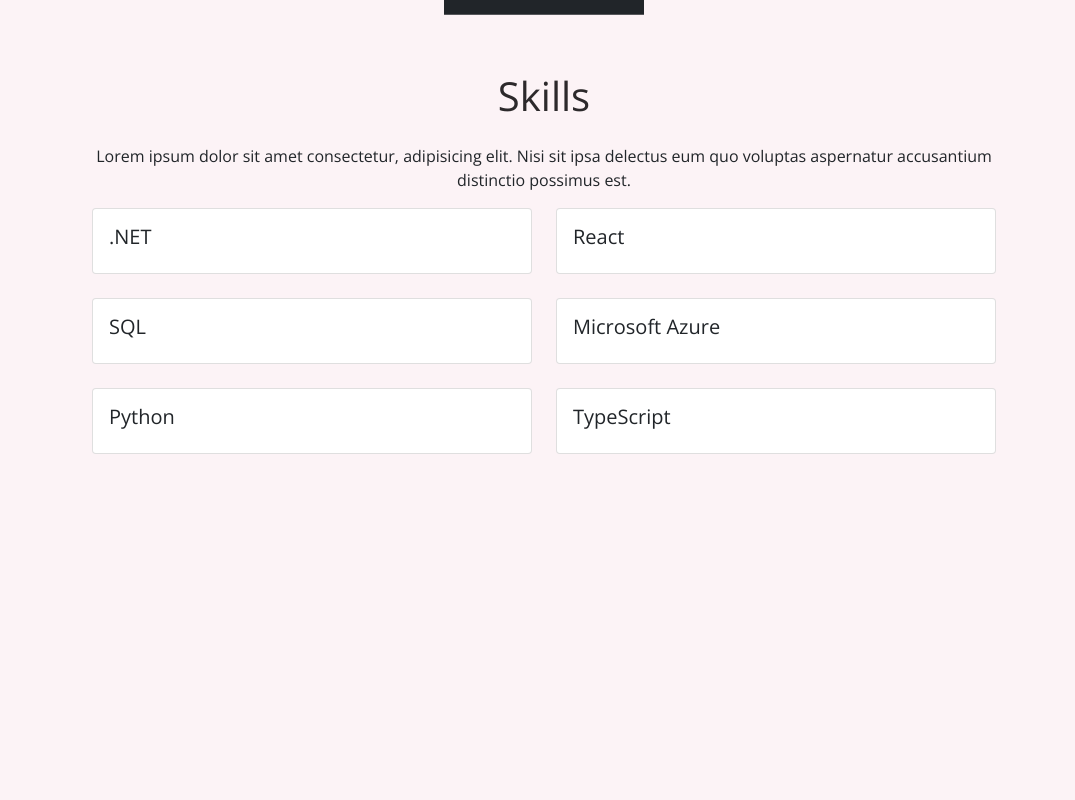
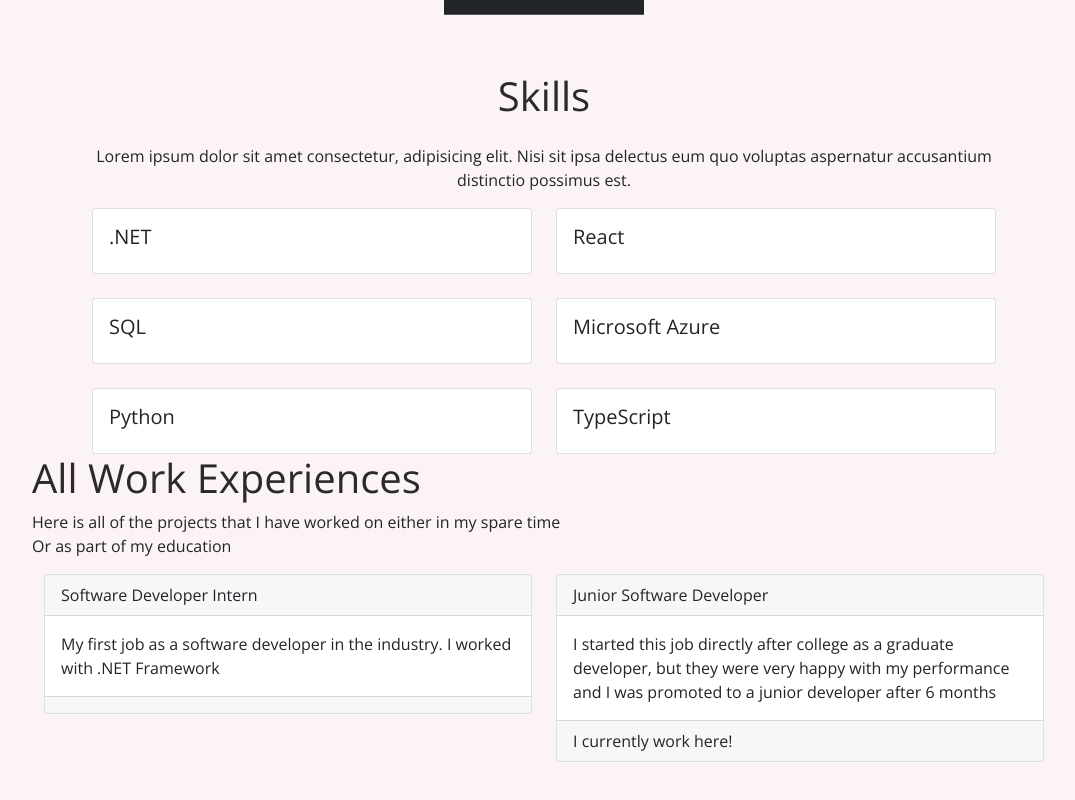
Before and after one commit to KyleHennessy/PortfolioWebsiteFrontend, a React (Create React App) app: page /about-me in a window 1280 px wide. Shown: the part 1179-1979 px from the top of the page, without its empty margins (96-1171 px from the left). Before the commit the page ends 1681 px from the top, so only its background shows below. Built offline with nearby package versions, Linux system fonts and the light colour scheme.

Commit message:
added the work experiences section. Still a few bugs to fix with how it is being identified by the dom. for some reason it is not being recognized as a component in the dom

```diff
--- a/src/App.js
+++ b/src/App.js
@@ -6,6 +6,7 @@
 import AllProjects from "./components/Sections/AllProjects";
 import About from "./components/Sections/About";
 import Skills from "./components/Sections/Skills";
+import WorkExperiences from "./components/Sections/WorkExperiences";
 
 function App(){
     return(
@@ -21,6 +22,8 @@
             <About/>
             <AllProjects/>
             <Skills/>
+            <WorkExperiences/>
+
         </Layout>
     );
 }
--- a/src/components/Sections/AllProjects.js
+++ b/src/components/Sections/AllProjects.js
@@ -24,7 +24,7 @@
     ];
 
     return (
-        <section>
+        <section id="projects">
             <h1>All Projects Page</h1>
             <p>Here is all of the projects that I have worked on either in my spare time
               <br/>Or as part of my education</p>
--- a/src/components/Sections/WorkExperience.js
+++ /dev/null
@@ -1,5 +0,0 @@
-const WorkExperience = () => {
-
-};
-
-export default WorkExperience;
--- /dev/null
+++ b/src/components/Sections/WorkExperiences.js
@@ -0,0 +1,54 @@
+import { MdWork } from "react-icons/md";
+import WorkExperienceList from "../WorkExperiences/WorkExperienceList";
+import { Container } from "react-bootstrap";
+
+const WorkExperiences = () => {
+  const DUMMY_JOBS = [
+    {
+      id: "j1",
+      title: "Software Developer Intern",
+      description:
+        "My first job as a software developer in the industry. I worked with .NET Framework",
+      dateStarted: new Date("2020-03-01"),
+      currentJob: false,
+    },
+    {
+      id: "j2",
+      title: "Junior Software Developer",
+      description:
+        "I started this job directly after college as a graduate developer, but they were very happy with my performance and I was promoted to a junior developer after 6 months",
+      dateStarted: new Date("2021-06-01"),
+      currentJob: true,
+    },
+  ];
+  return (
+    <section id="work-experience">
+      {/* <Container className="px-5 py-10 mx-auto"> */}
+      {/* <div className="text-center">
+          <MdWork className="w-10 inline-block mb-4 cap" />
+
+          <h1 className="sm:text-4xl text-3xl font-medium title-font mb-4">
+            Work Experience
+          </h1>
+          <p className="text-base leading-relaxed xl:w-2/4 lg:w-3/4 mx-auto">
+            Lorem ipsum dolor sit amet consectetur, adipisicing elit. Nisi sit
+            ipsa delectus eum quo voluptas aspernatur accusantium distinctio
+            possimus est.
+          </p>
+        </div> */}
+
+      {/* </Container> */}
+      {/* {console.log(DUMMY_JOBS)} */}
+      <h1>All Work Experiences</h1>
+      <p>
+        Here is all of the projects that I have worked on either in my spare
+        time
+        <br />
+        Or as part of my education
+      </p>
+      <WorkExperienceList workExperiences={DUMMY_JOBS} />
+    </section>
+  );
+};
+
+export default WorkExperiences;
--- /dev/null
+++ b/src/components/WorkExperiences/WorkExperienceItem/WorkExperienceItem.js
@@ -0,0 +1,16 @@
+import { Card } from "react-bootstrap";
+
+import classes from "./WorkExperienceItem.module.css";
+
+const WorkExperienceItem = (props) => {
+  return (
+    <Card className={classes.card} >
+      <Card.Header>{props.title}</Card.Header>
+      <Card.Body>{props.description}</Card.Body>
+      {/* <Card.Subtitle>I started this job on XXX</Card.Subtitle> */}
+      {props.currentJob ? <Card.Footer>I currently work here!</Card.Footer> : <Card.Footer></Card.Footer>}
+    </Card>
+  );
+};
+
+export default WorkExperienceItem;
--- /dev/null
+++ b/src/components/WorkExperiences/WorkExperienceList.js
@@ -0,0 +1,26 @@
+import { Col, Container, Row } from "react-bootstrap";
+import WorkExperienceItem from "./WorkExperienceItem/WorkExperienceItem";
+
+const WorkExperienceList = (props) => {
+  return (
+    <Container>
+      {/* {console.log(props)} */}
+      <Row xs={1} md={2} className="g-4">
+        {props.workExperiences.map((workExperience) => (
+          <Col xs key={workExperience.id}>
+            <WorkExperienceItem
+              key={workExperience.id}
+              id={workExperience.id}
+              title={workExperience.title}
+              description={workExperience.description}
+              dateStarted={workExperience.dateStarted}
+              currentJob={workExperience.currentJob}
+            />
+          </Col>
+        ))}
+      </Row>
+    </Container>
+  );
+};
+
+export default WorkExperienceList;
--- /dev/null
+++ b/src/components/WorkExperiences/WorkExperienceList.module.css
@@ -0,0 +1,4 @@
+
+.card {
+  min-height: 100%;
+}
```
Also changed, not shown: src/components/WorkExperiences/WorkExperienceItem/WorkExperienceItem.module.css (added), 1 other file (tests, documents, lock files or other folders).
